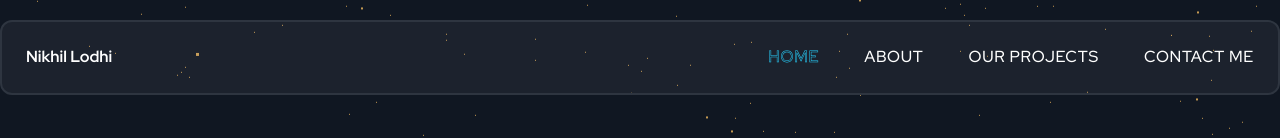
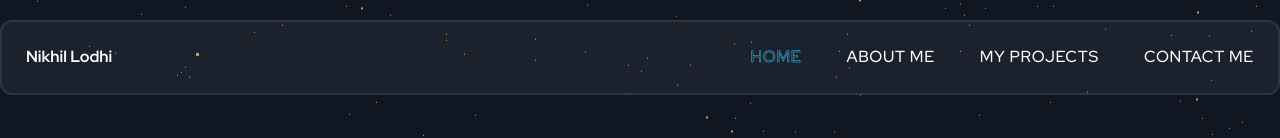
Before and after one commit to DeveloperNikhil07/Nikhil-s-Portfolio, a Next.js app: page / in a window 1280 px wide. Shown: the top 138 px of the page. Built offline with nearby package versions, Linux system fonts and the light colour scheme; no server answers.

Commit message:
Rename names

```diff
--- a/WBGlobaldata.json
+++ b/WBGlobaldata.json
@@ -10,12 +10,12 @@
         "icon": "faHome"
       },
       {
-        "title": "About",
-        "url": "/aboutus"
+        "title": "About Me",
+        "url": "/aboutme"
       },
       {
-        "title": "Our Projects",
-        "url": "/ourprojects"
+        "title": "My Projects",
+        "url": "/myprojects"
       },
       {
         "title": "Contact Me",
--- a/src/app/Component/OurProjects/OurProjects.jsx
+++ b/src/app/Component/OurProjects/OurProjects.jsx
@@ -7,7 +7,7 @@ export default function OurProjects({ ViewNextLayout, ViewPreviousLayout }) {
                     <div className='row'>
                         <div className='col-12 text-center mb-3 mb-md-4 mb-lg-5'>
                             <div className={`position-relative ${style.OurProjectTitle}`}>
-                                <h1>Our Projects</h1>
+                                <h1>My Projects</h1>
                             </div>
                         </div>
                     </div>
```
Also changed, not shown: src/app/aboutme/page.js (renamed from src/app/aboutus/page.js), src/app/myprojects/page.jsx (renamed from src/app/ourprojects/page.jsx).
